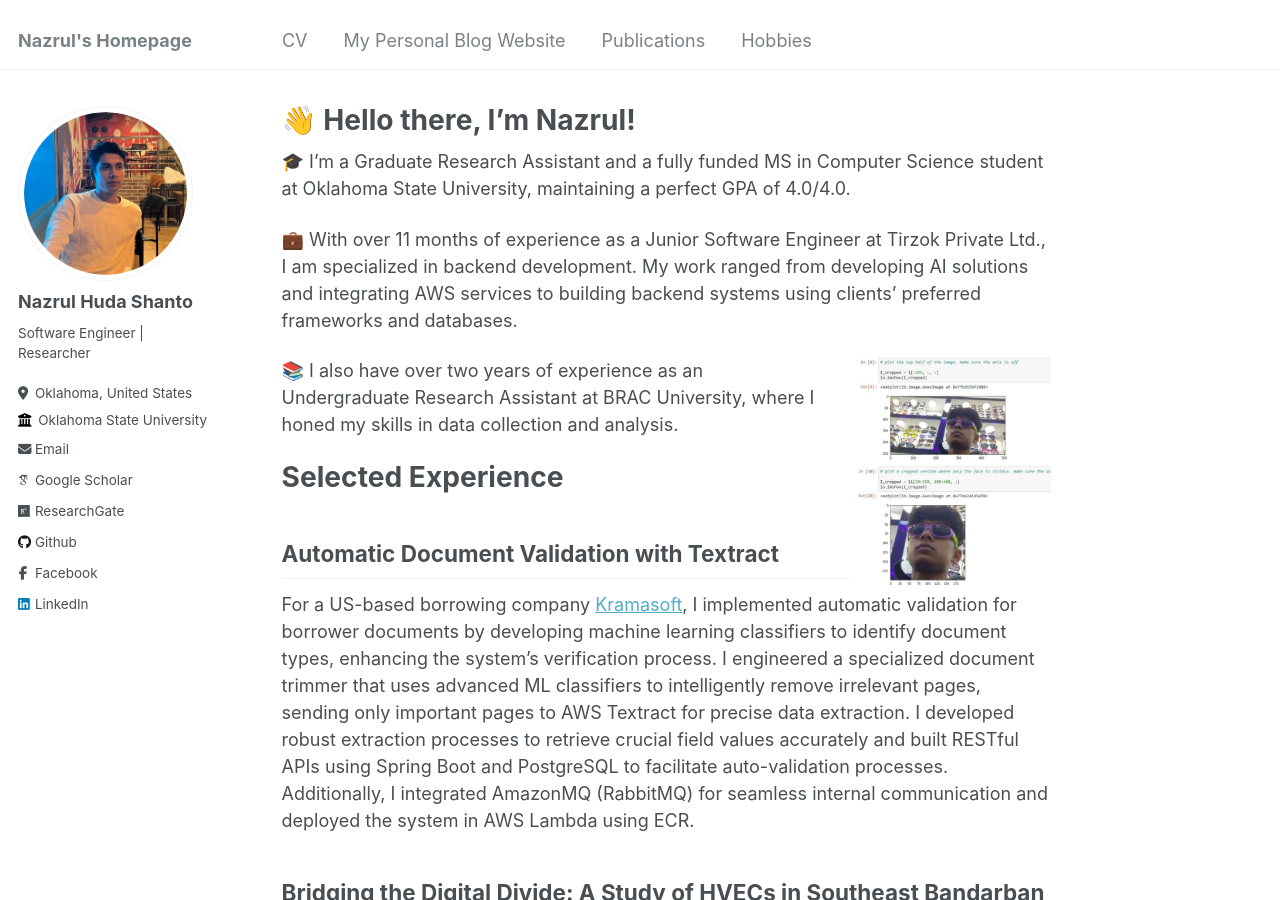
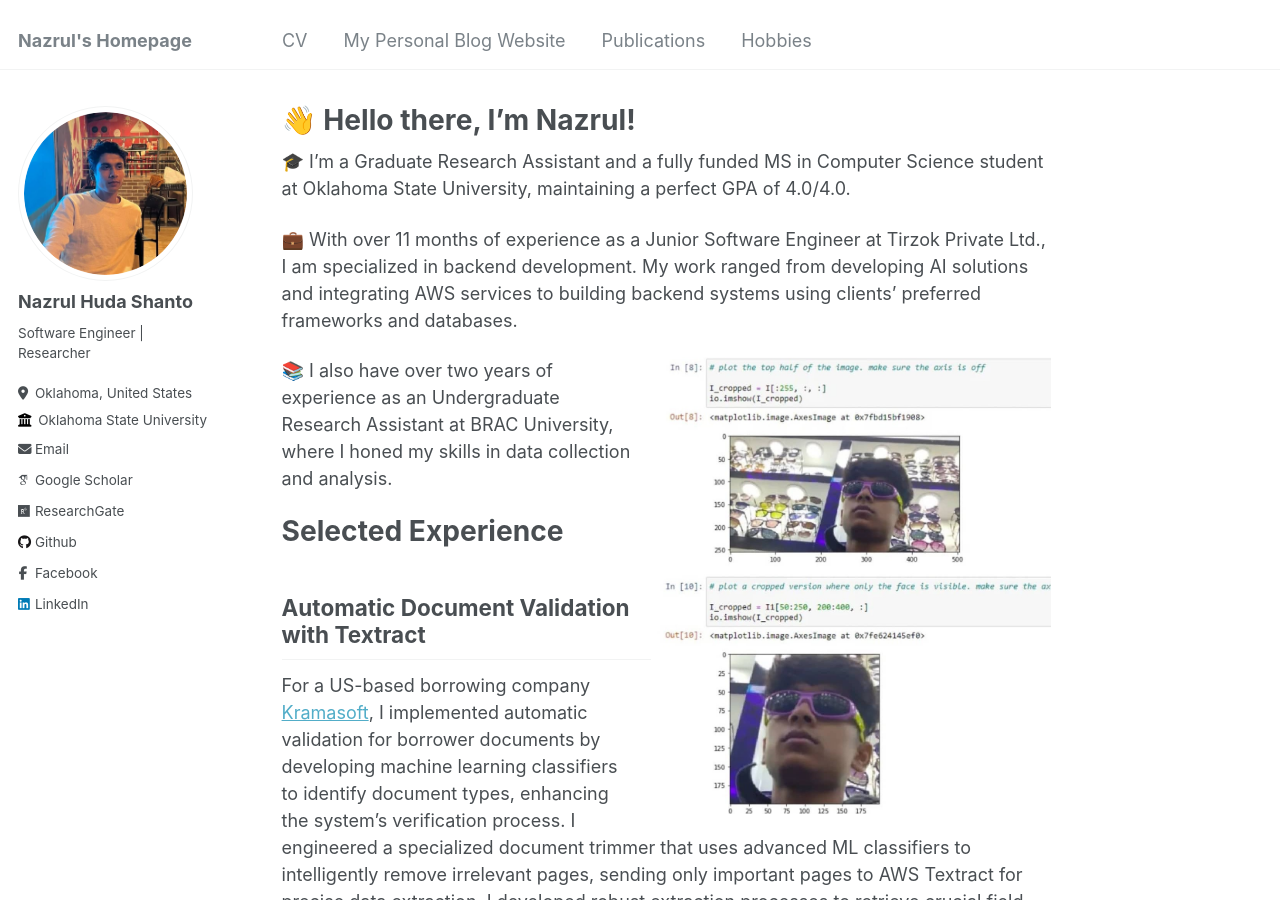
Before and after one commit to nazrulhuda/portfolio, a Jekyll site: the page built from _pages/about.md, in a window 1280 px wide and 900 px high. Built offline with Jekyll 4.4.1, drawn with Linux system fonts in a browser that asks for light colours; some web fonts are replaced.

Commit message:
first commit

```diff
--- a/_pages/about.md
+++ b/_pages/about.md
@@ -14,7 +14,7 @@ redirect_from:
 
 💼 With over 11 months of experience as a Junior Software Engineer at Tirzok Private Ltd., I am specialized in backend development. My work ranged from developing AI solutions and integrating AWS services to building backend systems using clients' preferred frameworks and databases.
 
-![Illustration of combining vision and language modalities](images/tj.jfif){: .align-right width="200px"}
+![Illustration of combining vision and language modalities](images/tj.jfif){: .align-right width="400px"}
 
 📚 I also have over two years of experience as an Undergraduate Research Assistant at BRAC University, where I honed my skills in data collection and analysis.
 
```
